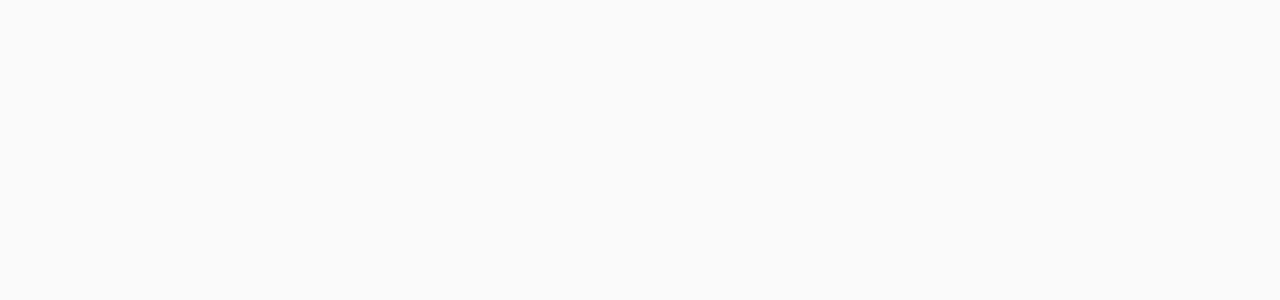
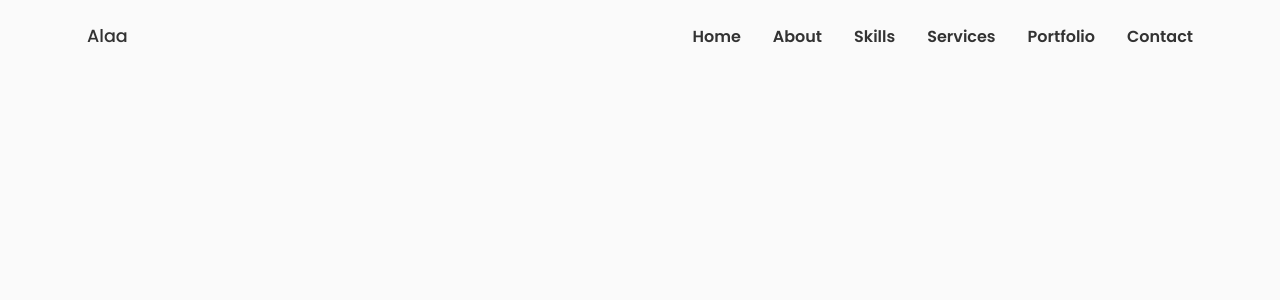
Before and after one commit to alaayasser741/my-portfolio, a React (Create React App) app: page / in a window 1280 px wide. Shown: the top 300 px of the page. Built offline with nearby package versions, Linux system fonts and the light colour scheme.

Commit message:
add navbar & header

```diff
--- a/package.json
+++ b/package.json
@@ -3,6 +3,7 @@
   "version": "0.1.0",
   "private": true,
   "dependencies": {
+    "@iconscout/react-unicons": "^1.1.6",
     "@testing-library/jest-dom": "^5.16.5",
     "@testing-library/react": "^13.4.0",
     "@testing-library/user-event": "^13.5.0",
--- a/src/App.js
+++ b/src/App.js
@@ -1,11 +1,11 @@
-import logo from './logo.svg';
+import React from "react";
+import logo from "./logo.svg";
+import Header from "./components/header/Header";
 
-function App() {
-  return (
-    <div className="App">
-
-    </div>
-  );
-}
+const App = () => {
+  return (<>
+    <Header/>
+  </>);
+};
 
 export default App;
--- /dev/null
+++ b/src/components/header/Header.jsx
@@ -0,0 +1,56 @@
+import React, { useState } from 'react'
+import './header.css';
+import { UilEstate, UilUser, UilFileAlt, UilSuitcaseAlt, UilImage, UilMessage, UilTimes, UilApps } from '@iconscout/react-unicons'
+const Header = () => {
+    // Toggle Menu
+    const [toggle, showMenu] = useState(false);
+    return (
+        <header className="header">
+            <nav className="nav container">
+                {/* Logo */}
+                <a href="index.html" className="nav__logo">Alaa</a>
+                {/* nav list (menu) */}
+                <div className={toggle ? 'nav__menu show-menu' : 'nav__menu'}>
+                    <ul className="nav__list grid">
+                        {/* Home */}
+                        <li className="nav__item">
+                            <a href="#home" className="nav__link">
+                                <UilEstate className="nav__icon" />Home</a>
+                        </li>
+                        {/* About */}
+                        <li className="nav__item">
+                            <a href="#About" className="nav__link">
+                                <UilUser className="nav__icon" />About</a>
+                        </li>
+                        {/* Skills */}
+                        <li className="nav__item">
+                            <a href="#Skills" className="nav__link">
+                                <UilFileAlt className="nav__icon" />Skills</a>
+                        </li>
+                        {/* Services */}
+                        <li className="nav__item">
+                            <a href="#Services" className="nav__link">
+                                <UilSuitcaseAlt className="nav__icon" />Services</a>
+                        </li>
+                        {/* Portfolio */}
+                        <li className="nav__item">
+                            <a href="#Portfolio" className="nav__link">
+                                <UilImage className="nav__icon" />Portfolio</a>
+                        </li>
+                        {/* Contact */}
+                        <li className="nav__item">
+                            <a href="#Contact" className="nav__link">
+                                <UilMessage className="nav__icon" />Contact</a>
+                        </li>
+                    </ul>
+                    <UilTimes onClick={()=>{showMenu(!toggle)}} className="nav__close" />
+                </div>
+                <div onClick={()=>{showMenu(!toggle)}} className="nav__toggle">
+                    <UilApps  />
+                </div>
+            </nav>
+        </header>
+    )
+}
+
+export default Header
--- /dev/null
+++ b/src/components/header/header.css
@@ -0,0 +1,124 @@
+.header {
+    width: 100%;
+    position: fixed;
+    top: 0;
+    left: 0;
+    z-index: var(--z-fixed);
+    background-color: var(--body-color);
+}
+
+.nav {
+    height: calc(var(--header-height) + 1.5rem);
+    display: flex;
+    justify-content: space-between;
+    align-items: center;
+    column-gap: 1rem;
+}
+
+.nav__logo,
+.nav__toggle {
+    color: var(--title-color);
+    font-weight: var(--font-medium);
+    font-size: 1.1rem;
+
+}
+
+.nav__list {
+    display: flex;
+    column-gap: 2rem;
+}
+
+.nav__link {
+    display: flex;
+    flex-direction: column;
+    align-items: center;
+    color: var(--title-color);
+    font-size: var(--medium-font-size);
+    font-weight: var(--font-semi-bold);
+}
+
+.nav__icon,
+.nav__close,
+.nav__toggle {
+    display: none;
+}
+
+/* Active Link*/
+.active-link,
+.nav__link:hover {
+    color: var(--title-color-dark);
+}
+
+/* for medium devices */
+@media screen and (width < 768px) {
+    .header {
+        top: initial;
+        bottom: 0;
+    }
+
+    .nav {
+        height: var(--header-height);
+    }
+
+    .nav__menu {
+        position: fixed;
+        bottom: -100%;
+        left: 0;
+        width: 100%;
+        background-color: var(--body-color);
+        padding: 2rem 1.5rem 4rem;
+        box-shadow: 0 -1px 4px rgba(0, 0, 0, 0.15);
+        border-radius: 1.5rem 1.5rem 0 0;
+    }
+    .show-menu{
+        bottom: 0;
+    }
+    .nav__link{
+        font-size: var(--small-font-size);
+    font-weight: var(--font-medium);
+
+    }
+    .nav__icon {
+        font-size: 1.2rem;
+    }
+
+    .nav__close {
+        position: absolute;
+        right: 1.3rem;
+        bottom: 0.5rem;
+        font-size: 1.5rem;
+        cursor: pointer;
+        color: var(--title-color);
+    }
+
+    .nav__close:hover {
+        color: var(--title-color-dark);
+    }
+
+    .nav__list {
+        display: grid;
+        grid-template-columns: repeat(3, 1fr);
+        gap: 2rem;
+    }
+
+    .nav__toggle{
+        cursor: pointer;
+    }
+
+    .nav__icon,
+    .nav__close,
+    .nav__toggle {
+        display: block;
+    }
+}
+
+/* for small devices */
+@media screen and (width < 350px) {
+    .nav__menu {
+        padding: 2rem .25rem 4rem;
+    }
+
+    .nav__list {
+        column-gap: 0;
+    }
+}
--- a/src/index.css
+++ b/src/index.css
@@ -52,14 +52,13 @@
 /* Responsive typography */
 @media screen and (max-width:992px) {
   :root {
-    --big-font-size: 3.5rem;
-    --h1-font-size: 2.25rem;
-    --h2-font-size: 1.5rem;
-    --h3-font-size: 1.25rem;
-    --normal-font-size: 1rem;
-    --small-font-size: .875rem;
-    --smaller-font-size: .813rem;
-    --tiny-font-size: .625rem;
+    --big-font-size: 2.5rem;
+    --h1-font-size: 1.5rem;
+    --h2-font-size: 1.25rem;
+    --h3-font-size: 1rem;
+    --normal-font-size: .938rem;
+    --small-font-size: .813rem;
+    --smaller-font-size: .75rem;
   }
 }
 
```
Also changed, not shown: public/logo192.png (added), 1 other file (tests, documents, lock files or other folders).
